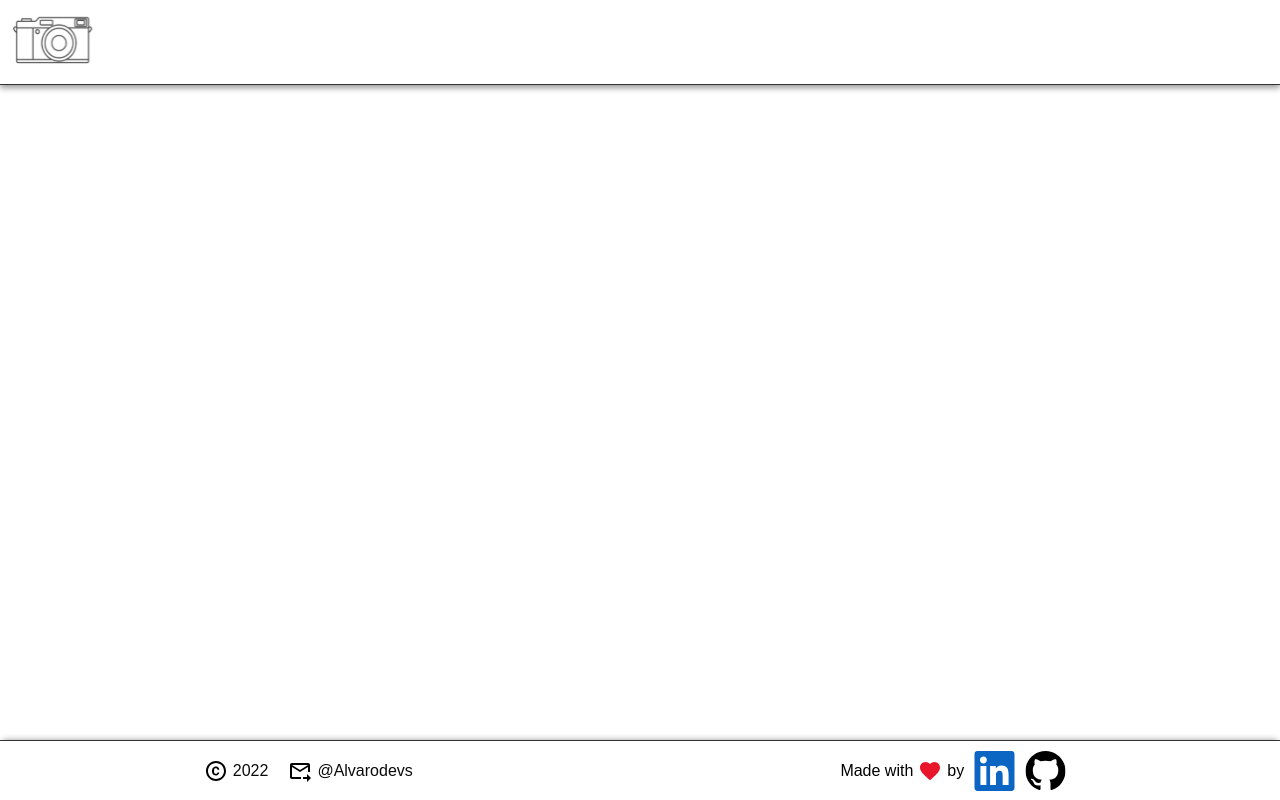
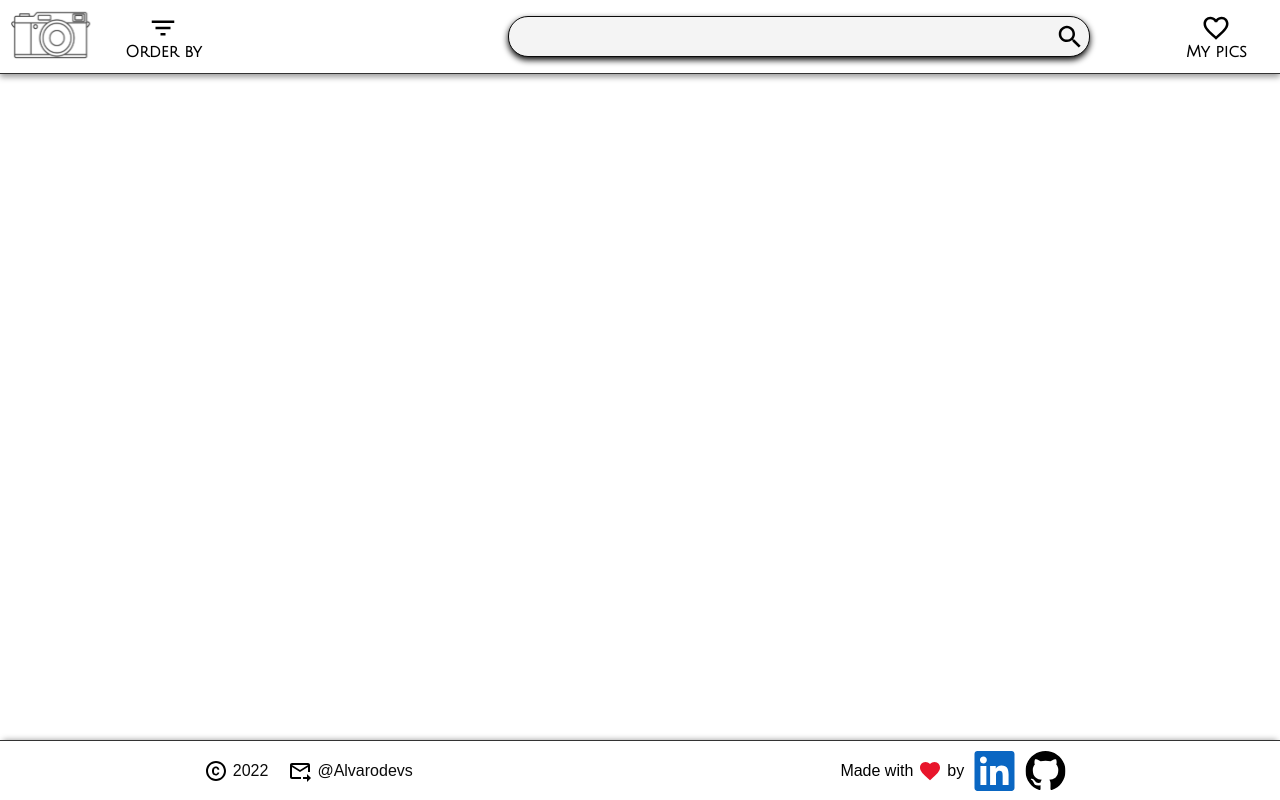
Before and after one commit to Alvarodevs/pickture_photo_app, a React (Create React App) app: page / in a window 1280 px wide. Built offline with nearby package versions, Linux system fonts and the light colour scheme; a web font is replaced by a local one.

Commit message:
feat: header input, sort, fav icons included

```diff
--- a/src/components/footer/Styled_Footer.jsx
+++ b/src/components/footer/Styled_Footer.jsx
@@ -59,6 +59,7 @@ export const MediaLinks = styled.div`
 export const Links = styled.div`
     display: flex;
     align-items: center;
+    justify-content: center;
     a {
         display: flex;
         align-items: center;
--- a/src/components/header/Header.jsx
+++ b/src/components/header/Header.jsx
@@ -1,6 +1,18 @@
 import React from "react";
-import { HeaderContainer, HomeIconContainer } from "./Styled_Header";
+import {
+    HeaderContainer,
+    HomeIconContainer,
+    ManageDataIcons,
+    OrderByContainer,
+    InputContainer,
+    FavoritesContainer,
+} from "./Styled_Header";
 import home_icon from "../../assets/images/home_icon.svg";
+import {
+    FilterListOutlined,
+    FavoriteBorderOutlined,
+    SearchOutlined,
+} from "@mui/icons-material";
 
 const Header = () => {
     return (
@@ -9,6 +21,20 @@ const Header = () => {
                 <HomeIconContainer>
                     <img src={home_icon} alt="Home icon" />
                 </HomeIconContainer>
+                <ManageDataIcons>
+                    <OrderByContainer>
+                        <FilterListOutlined />
+                        <span>Order by</span>
+                    </OrderByContainer>
+                    <InputContainer>
+                        <input></input>
+                        <SearchOutlined />
+                    </InputContainer>
+                    <FavoritesContainer>
+                        <FavoriteBorderOutlined />
+                        <span>My pics</span>
+                    </FavoritesContainer>
+                </ManageDataIcons>
             </HeaderContainer>
         </div>
     );
--- a/src/components/header/Styled_Header.jsx
+++ b/src/components/header/Styled_Header.jsx
@@ -2,9 +2,11 @@ import styled from 'styled-components';
 
 export const HeaderContainer = styled.div`
     width: 100%;
-    padding: 15px 0;
+    padding: 10px 0;
     border-bottom: 1px solid rgba(0, 0, 0, 0.8);
     box-shadow: 0px 3px 6px rgba(0, 0, 0, 0.4);
+    display: flex;
+    align-items: center;
 `;
 
 export const HomeIconContainer = styled.button`
@@ -20,3 +22,77 @@ export const HomeIconContainer = styled.button`
         }
     }
 `;
+
+export const ManageDataIcons = styled.div`
+    width: 100%;
+    display: flex;
+    align-items: center;
+    justify-content: space-around;
+    font-weight: bold;
+    svg {
+        font-size: 30px;
+        cursor: pointer;
+    }
+    span {
+        text-align: center;
+    }
+    @media only screen and (max-width: 460px) {
+        font-size: 11px;
+    }
+`;
+
+export const OrderByContainer = styled.div`
+    display: flex;
+    flex-direction: column;
+    align-items: center;
+`;
+export const InputContainer = styled.div`
+    width: 70%;
+    height: 100%;
+    margin-right: 20px;
+    display: flex;
+    align-items: center;
+    justify-content: end;
+    position: relative;
+    input {
+        width: 70%;
+        font-size: 20px;
+        font-family: var(--secondary-font);
+        border: 0.5px solid var(--black);
+        box-shadow: 0px 3px 6px var(--black, 0.25);
+        background-color: var(--grey-shadow);
+        padding: 8px 10px;
+        margin-right: 10px;
+        border-radius: 20px;
+        &:focus-visible {
+            outline: none;
+        }
+    }
+    svg {
+        position: absolute;
+        right: 15px;
+    }
+
+    @media only screen and (max-width: 460px) {
+        flex-direction: column;
+        margin-right: 0px;
+        input {
+            width: 100%;
+            margin: 0 10px;
+        }
+        svg {
+            margin-bottom: 5px;
+        }
+    }
+
+    @media only screen and (max-width: 350px) {
+        svg {
+            display: none;
+        }
+    }
+`;
+export const FavoritesContainer = styled.div`
+    display: flex;
+    flex-direction: column;
+    align-items: center;
+`;
```
